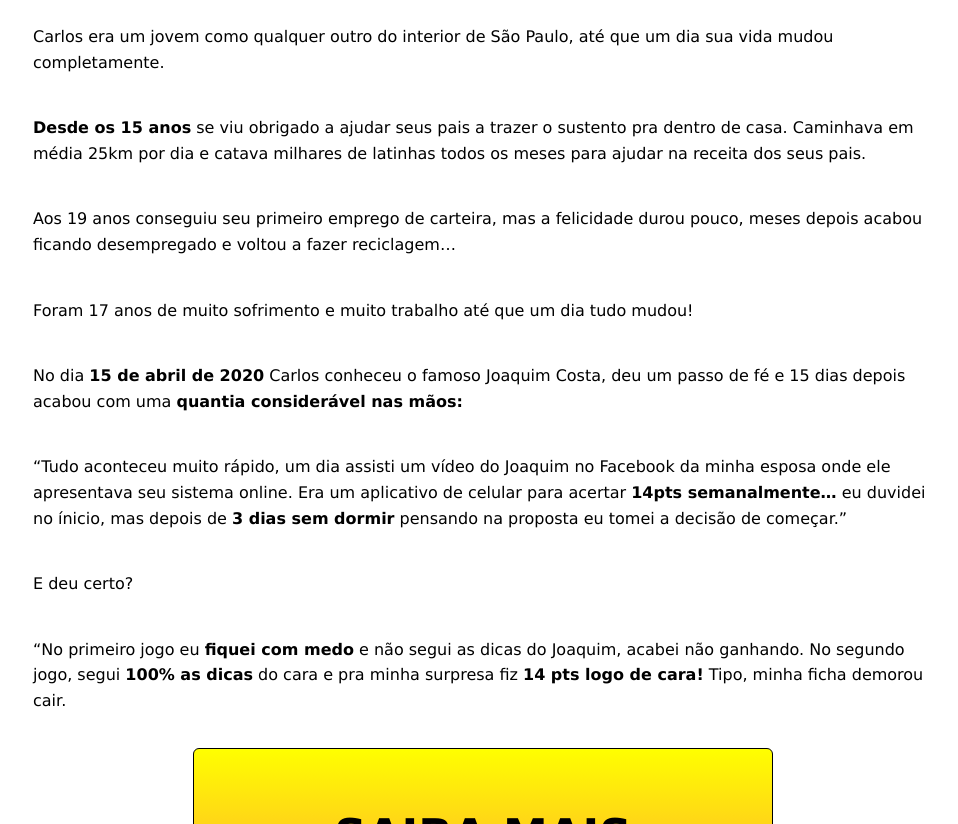
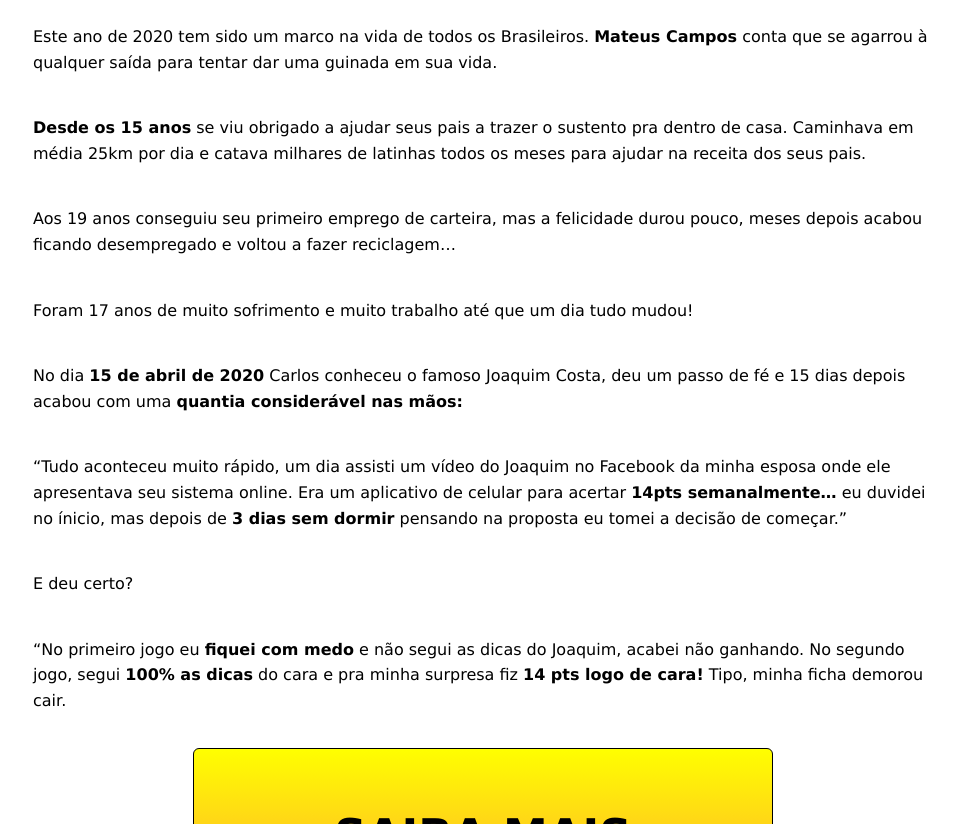
Before and after one commit to apploto/programa, a plain HTML site: page index.html in a window 1280 px wide. Shown: the part 878-1702 px from the top of the page, without its empty margins (157-1115 px from the left). Drawn offline with Linux system fonts and the light colour scheme.

Commit message:
Update index.html

```diff
--- a/index.html
+++ b/index.html
@@ -109,7 +109,7 @@ img {
 <br>
 <img src="https://apploto.github.io/programa/imgp.jpg" alt="img1">
 <div class="container">
-<p>Carlos era um jovem como qualquer outro do interior de São Paulo, até que um dia sua vida mudou completamente.</p>
+<p>Este ano de 2020 tem sido um marco  na vida de todos os Brasileiros. <strong>Mateus Campos</strong> conta que se agarrou à qualquer saída para tentar dar uma guinada em sua vida.</p>
 <p><strong>Desde os 15 anos</strong> se viu obrigado a ajudar seus pais a trazer o sustento pra dentro de casa. Caminhava em média 25km por dia e catava milhares de latinhas todos os meses para ajudar na receita dos seus pais.</p>
 <p>Aos 19 anos conseguiu seu primeiro emprego de carteira, mas a felicidade durou pouco, meses depois acabou ficando desempregado e voltou a fazer reciclagem…</p>
 <p>Foram 17 anos de muito sofrimento e muito trabalho até que um dia tudo mudou!</p>
```
